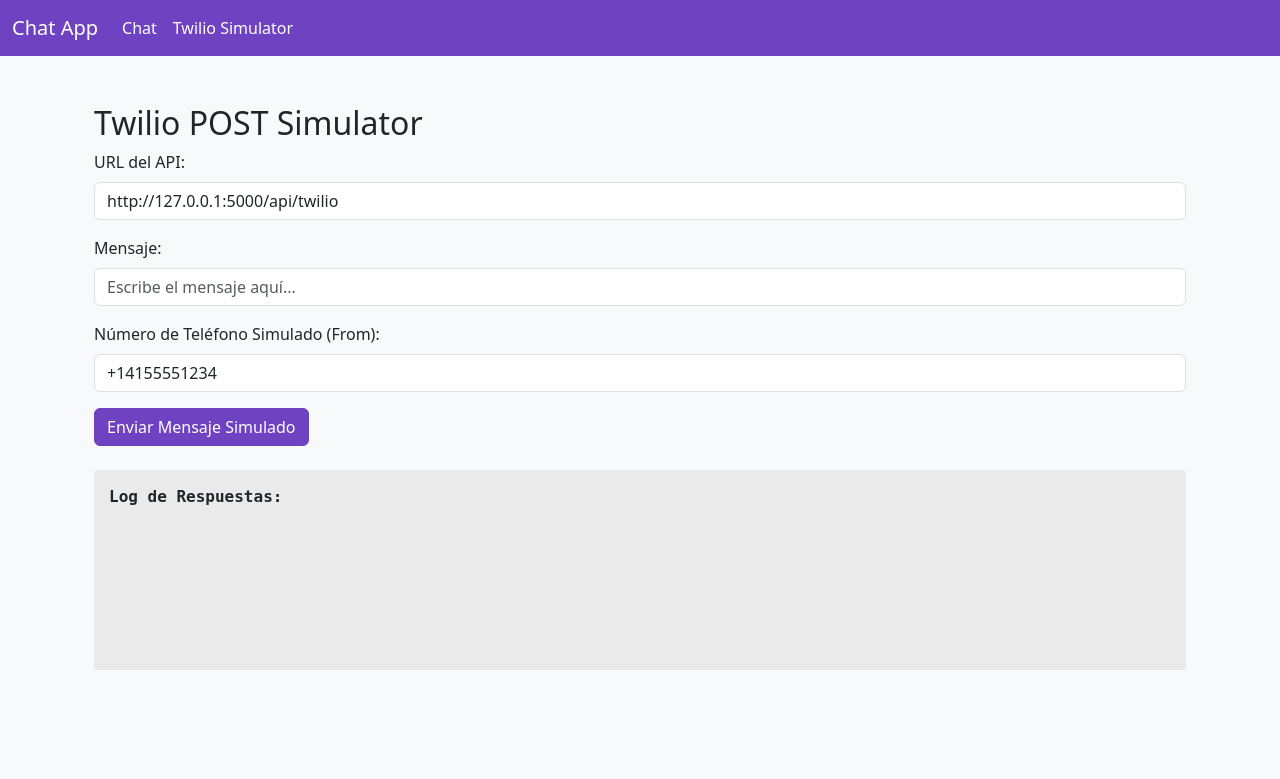
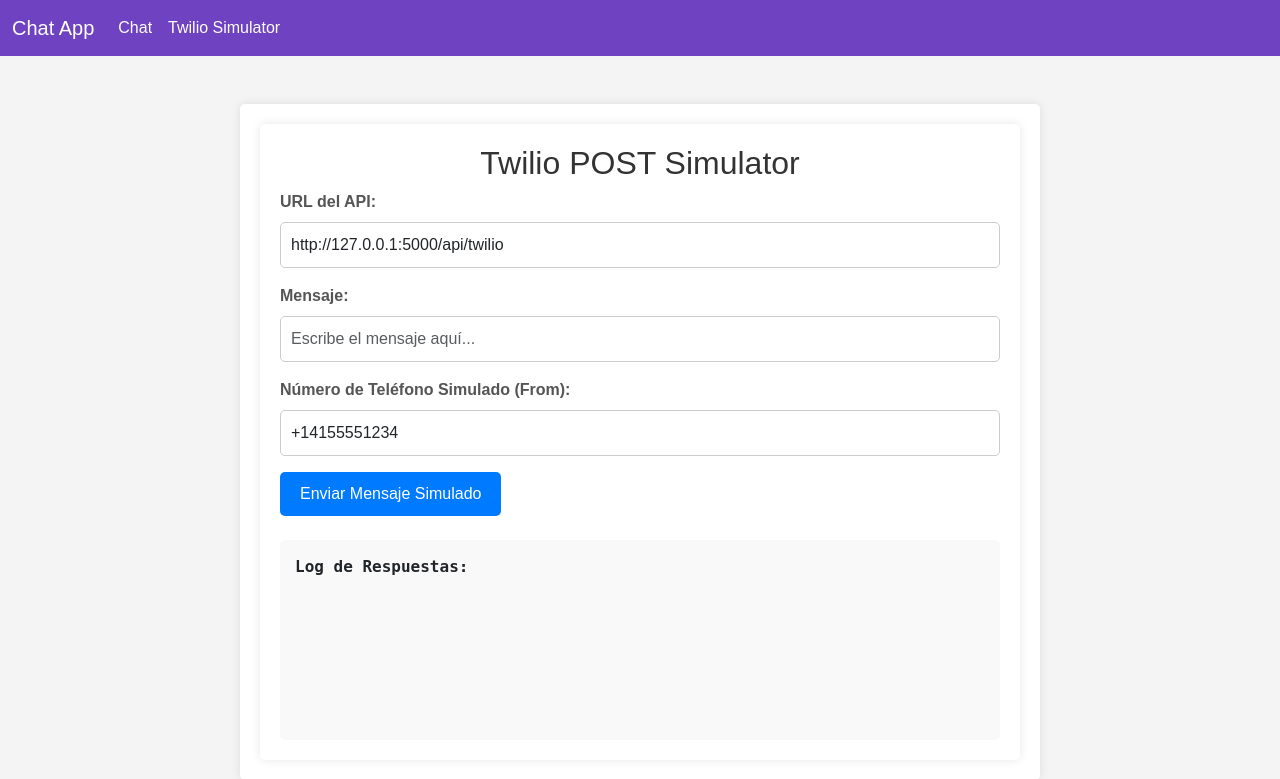
Before and after one commit to gbelot2003/ai_assistant, a Flask app: page /wsi in a window 1280 px wide. Shown: the top 779 px of the page. Run offline with Flask 3, Linux system fonts and the light colour scheme; some libraries are stand-ins or nearby versions.

Commit message:
:lipstick: cambiando estilo de chat

```diff
--- a/app/templates/base.html
+++ b/app/templates/base.html
@@ -6,6 +6,7 @@
     <title>{% block title %}Chat en Tiempo Real{% endblock %}</title>
     <link href="https://cdn.jsdelivr.net/npm/bootstrap@5.3.0/dist/css/bootstrap.min.css" rel="stylesheet">
     <link rel="stylesheet" href="/static/style.css">
+    <link rel="stylesheet" href="/static/custom.css">
     <script src="https://cdnjs.cloudflare.com/ajax/libs/socket.io/4.0.1/socket.io.js"></script>
     <script src="https://cdn.jsdelivr.net/npm/bootstrap@5.3.0/dist/js/bootstrap.bundle.min.js"></script>
     {% block extra_head %}{% endblock %}
--- /dev/null
+++ b/static/custom.css
@@ -0,0 +1,84 @@
+/* Estilos generales */
+body {
+    font-family: Arial, sans-serif;
+    background-color: #f4f4f4;
+    margin: 0;
+    padding: 0;
+}
+
+.container {
+    max-width: 800px;
+    margin: 0 auto;
+    padding: 20px;
+    background-color: #fff;
+    box-shadow: 0 0 10px rgba(0, 0, 0, 0.1);
+    border-radius: 5px;
+}
+
+h2 {
+    text-align: center;
+    color: #333;
+}
+
+/* Estilos para el formulario */
+form {
+    margin-bottom: 20px;
+}
+
+.form-label {
+    font-weight: bold;
+    color: #555;
+}
+
+.form-control {
+    width: 100%;
+    padding: 10px;
+    margin-bottom: 15px;
+    border: 1px solid #ccc;
+    border-radius: 5px;
+}
+
+.btn-primary {
+    background-color: #007bff;
+    color: #fff;
+    padding: 10px 20px;
+    border: none;
+    border-radius: 5px;
+    cursor: pointer;
+}
+
+.btn-primary:hover {
+    background-color: #0056b3;
+}
+
+/* Estilos para el log de respuestas */
+#log {
+    background-color: #f9f9f9;
+    padding: 15px;
+    border-radius: 5px;
+    max-height: 300px;
+    overflow-y: auto;
+}
+
+#response-log {
+    margin-top: 10px;
+}
+
+.message {
+    margin-bottom: 10px;
+    padding: 10px;
+    border-radius: 5px;
+    word-wrap: break-word;
+}
+
+.message.user {
+    background-color: #e2f0ff;
+    color: #004085;
+    text-align: right;
+}
+
+.message.other {
+    background-color: #d4edda;
+    color: #155724;
+    text-align: left;
+}
```
